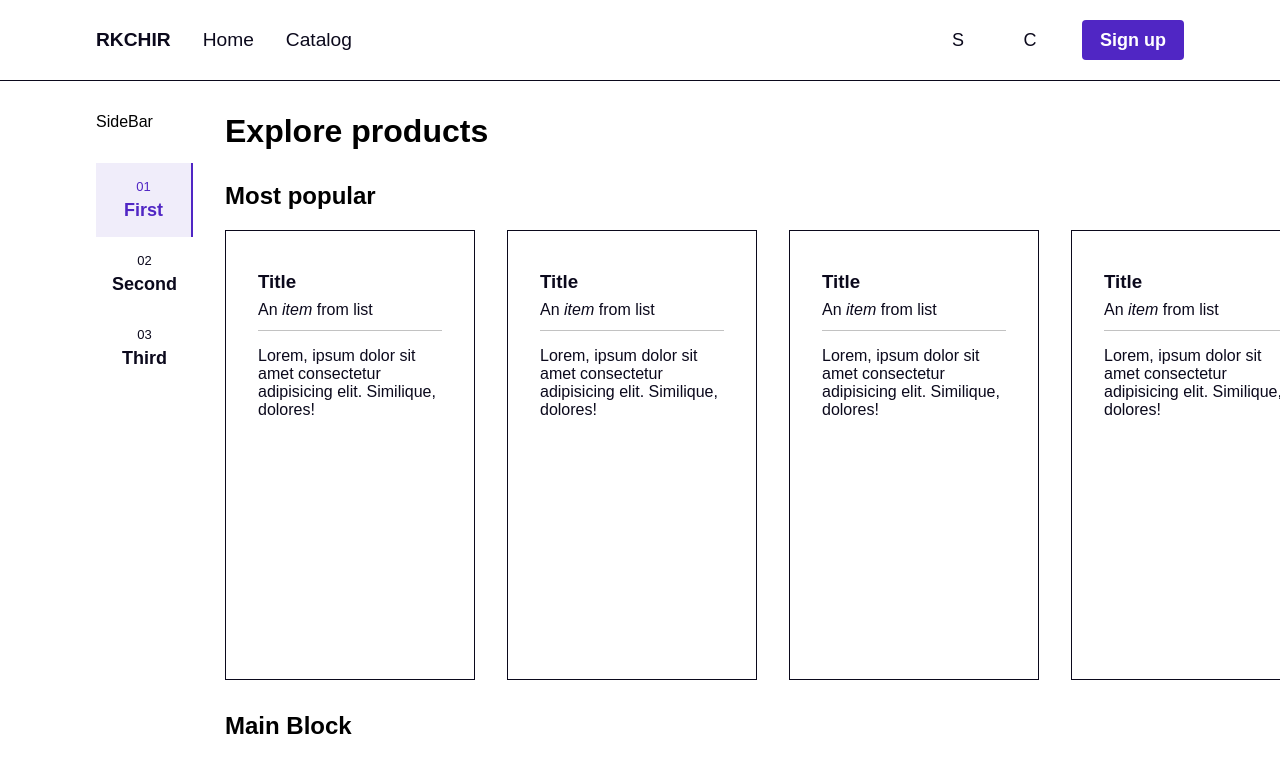
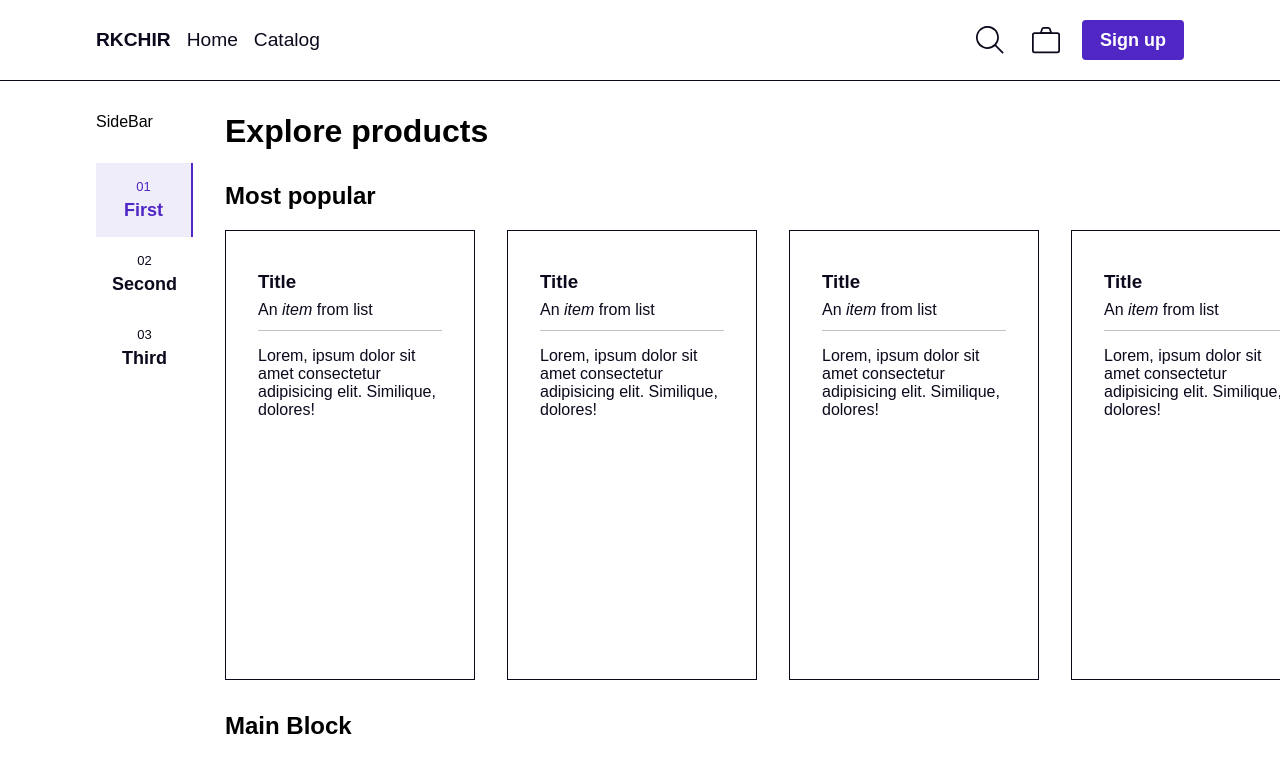
Before and after one commit to IKBOstudent/rkchir-front, a React (Create React App) app: page / in a window 1280 px wide. Shown: the top 758 px of the page. Built offline with nearby package versions, Linux system fonts and the light colour scheme; a web font is replaced by a local one.

Commit message:
header fixed

```diff
--- a/src/components/Header/header.scss
+++ b/src/components/Header/header.scss
@@ -1,4 +1,4 @@
-@import '@styles/variables';
+@import "@styles/variables";
 
 .header {
   &-wrapper {
@@ -32,7 +32,7 @@
     height: 100%;
 
     &__item {
-            margin: 0 1rem;
+      margin: 0 0.5rem;
       transition: $standard-transition;
 
       > a {
@@ -46,6 +46,12 @@
         line-height: 1.5;
         border: none;
         padding: 0.5rem 0;
+      }
+
+      > button {
+        > svg {
+          stroke: $color-default;
+        }
       }
 
       &:first-of-type {
@@ -68,7 +74,13 @@
         > a {
           color: $color-primary;
         }
+
+        button {
+          > svg {
+            stroke: $color-primary;
           }
         }
       }
     }
+  }
+}
--- a/src/components/Header/index.jsx
+++ b/src/components/Header/index.jsx
@@ -1,7 +1,7 @@
-import React from 'react';
-import { Link } from 'react-router-dom';
+import React from "react";
+import { Link } from "react-router-dom";
 
-import './header.scss';
+import "./header.scss";
 
 const Header = () => {
   return (
@@ -25,12 +25,34 @@ const Header = () => {
           </li>
           <li className="header-bar__item search">
             <button type="button" className="button-icon">
-                            <span>S</span>
+              <svg
+                xmlns="http://www.w3.org/2000/svg"
+                viewBox="0 0 24 24"
+                fill="none"
+                role="img"
+                aria-hidden="true"
+                strokeWidth="1.5"
+              >
+                {/* <title>Search Icon</title> */}
+                <circle cx="9.813" cy="9.812" r="9.063" transform="rotate(-23.025 9.813 9.812)"></circle>
+                <path d="M16.221 16.22l7.029 7.03"></path>
+              </svg>
             </button>
           </li>
           <li className="header-bar__item">
             <button type="button" className="button-icon">
-                            <span>C</span>
+              <svg
+                xmlns="http://www.w3.org/2000/svg"
+                viewBox="0 0 24 24"
+                fill="none"
+                role="img"
+                aria-hidden="true"
+                strokeWidth="1.5"
+              >
+                {/* <title>Cart Icon</title> */}
+                <rect x="0.75" y="6" width="22.5" height="16.5" rx="1.5" ry="1.5"></rect>
+                <path d="M 15.342 2.525 A 1.5 1.5 0 0 0 13.919 1.5 h -3.838 a 1.5 1.5 0 0 0 -1.423 1.025 L 7.5 6 h 9 z"></path>
+              </svg>
             </button>
           </li>
           <li className="header-bar__item">
```
Lines whose indentation alone changed are shown as unchanged.
